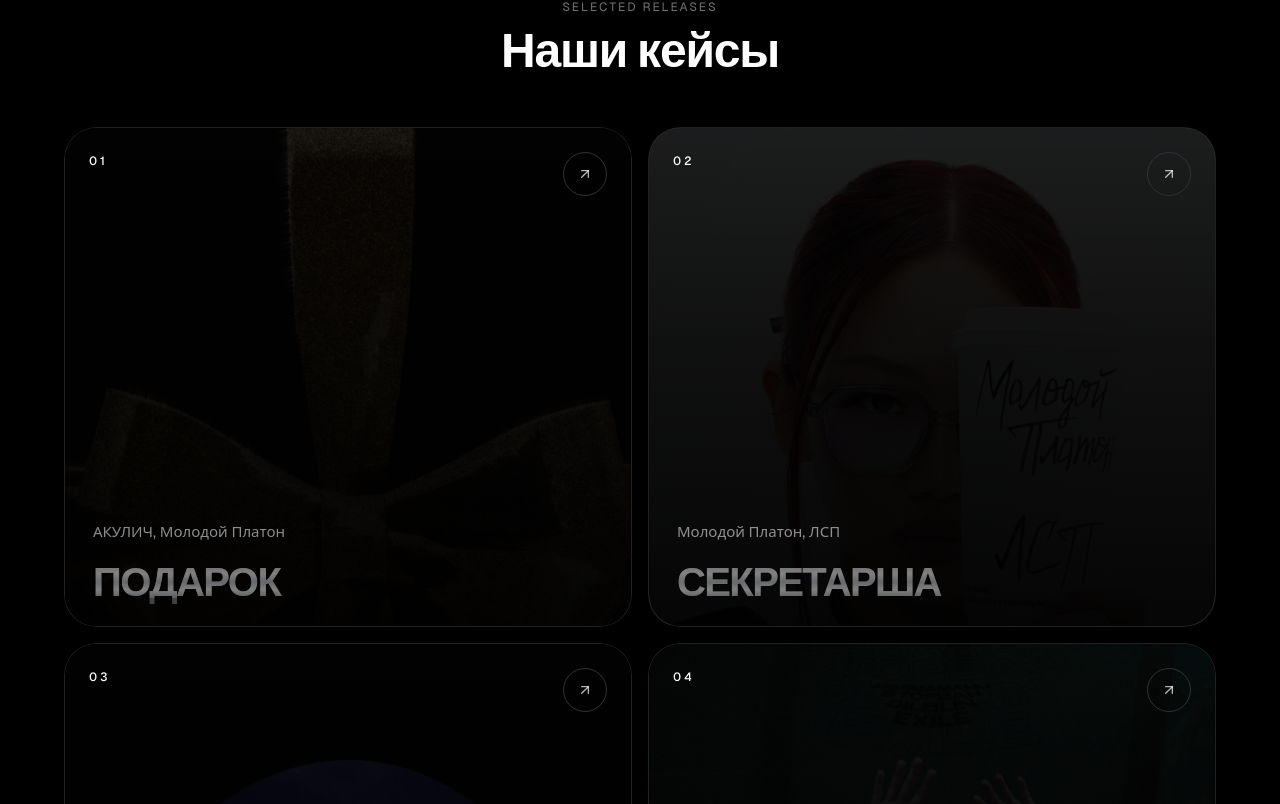
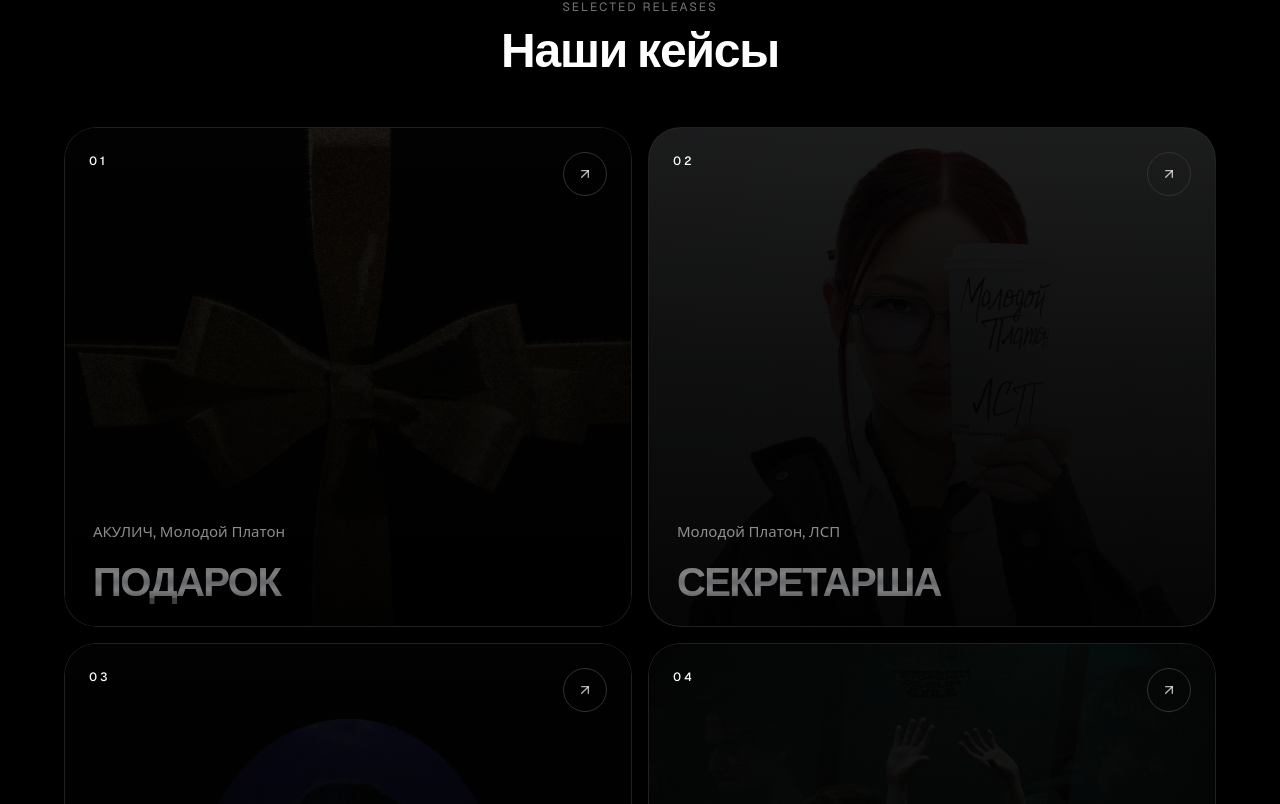
Before and after one commit to YaroslavSigidin/PULSAR, a React (Vite) app: page / in a window 1280 px wide. Shown: the part 3856-4660 px from the top of the page. Built offline with nearby package versions, Linux system fonts and the light colour scheme; no server answers.

Commit message:
Fit case cover images to card

```diff
--- a/src/components/sections/CasesSection.tsx
+++ b/src/components/sections/CasesSection.tsx
@@ -105,7 +105,7 @@ function CaseCard({
           <img
             src={track.cover}
             alt=""
-            className="absolute inset-0 h-full w-full origin-top scale-[1.55] object-cover object-top opacity-35 saturate-[1.02] transition duration-700 ease-out group-hover:scale-[1.62] group-hover:opacity-60"
+            className="absolute inset-0 h-full w-full object-cover object-top opacity-35 saturate-[1.02] transition-opacity duration-700 ease-out group-hover:opacity-60"
           />
           <div className="absolute inset-0 bg-[linear-gradient(180deg,rgba(0,0,0,0.68),rgba(0,0,0,0.82)_44%,rgba(0,0,0,0.94))] transition-opacity duration-700 ease-out group-hover:opacity-60" />
         </div>
```
